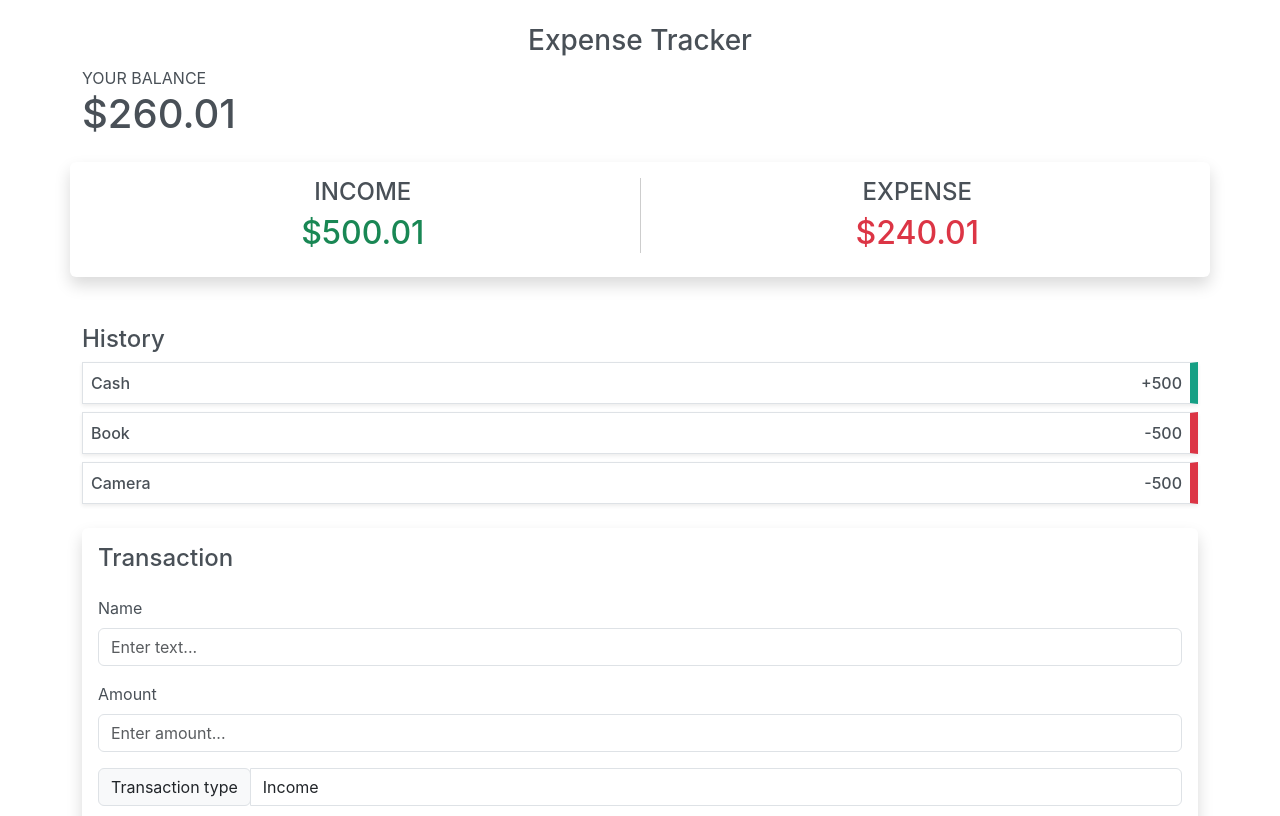
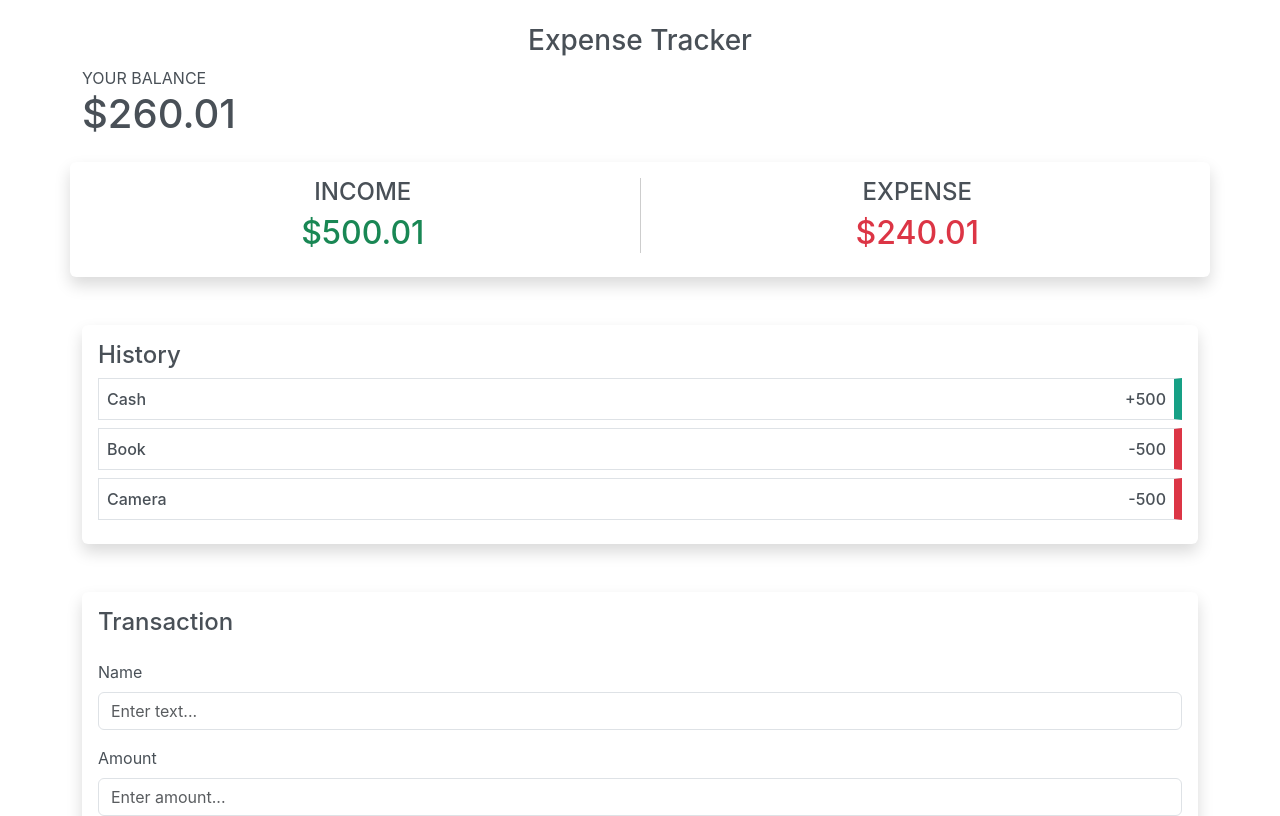
Before and after one commit to meschac38700/resuming-reactjs, a React (Create React App) app: page / in a window 1280 px wide. Shown: the top 816 px of the page. Built offline with nearby package versions, Linux system fonts and the light colour scheme; the HTML template or start-up script is replaced by a standard one.

Commit message:
Add show on history section

```diff
--- a/src/components/History.js
+++ b/src/components/History.js
@@ -3,7 +3,7 @@ const HistoryItem = function ({ item }) {
 	return (
 		<div
 			className={
-				"history-item shadow-sm p-2 mb-2 bg-white border d-flex align-items-center justify-content-between " +
+				"history-item p-2 mb-2 bg-white border d-flex align-items-center justify-content-between " +
 				item.type.toLowerCase()
 			}
 			style={{ borderRight: `8px solid ${borderColor}` }}
@@ -19,11 +19,11 @@ const HistoryItem = function ({ item }) {
 
 export default function History({ dataList }) {
 	return (
-		<>
+		<div className="history shadow p-3 mb-5 bg-white rounded">
 			<h4 className="title">History</h4>
 			{dataList.map((item) => (
 				<HistoryItem key={item.id} item={item} />
 			))}
-		</>
+		</div>
 	);
 }
```
Also changed, not shown: 1 other file (tests, documents, lock files or other folders).
